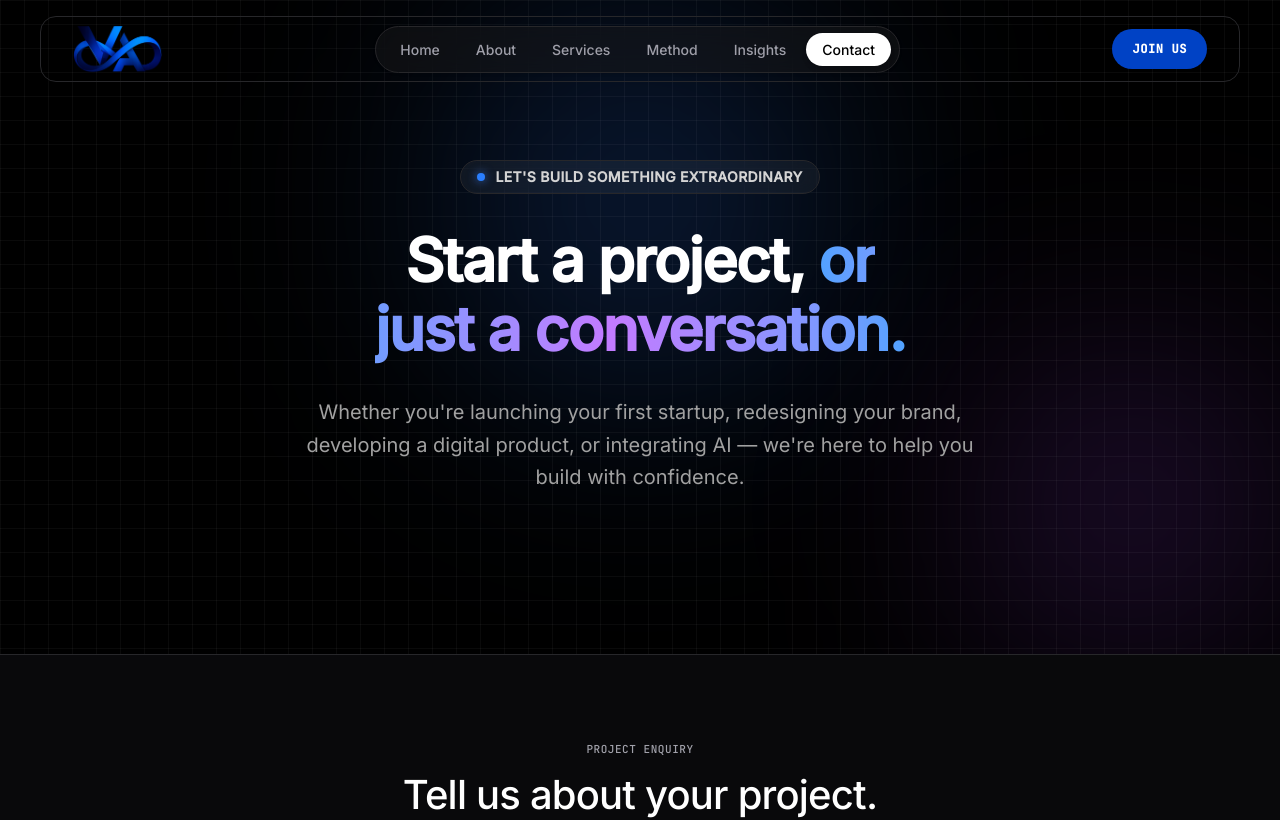
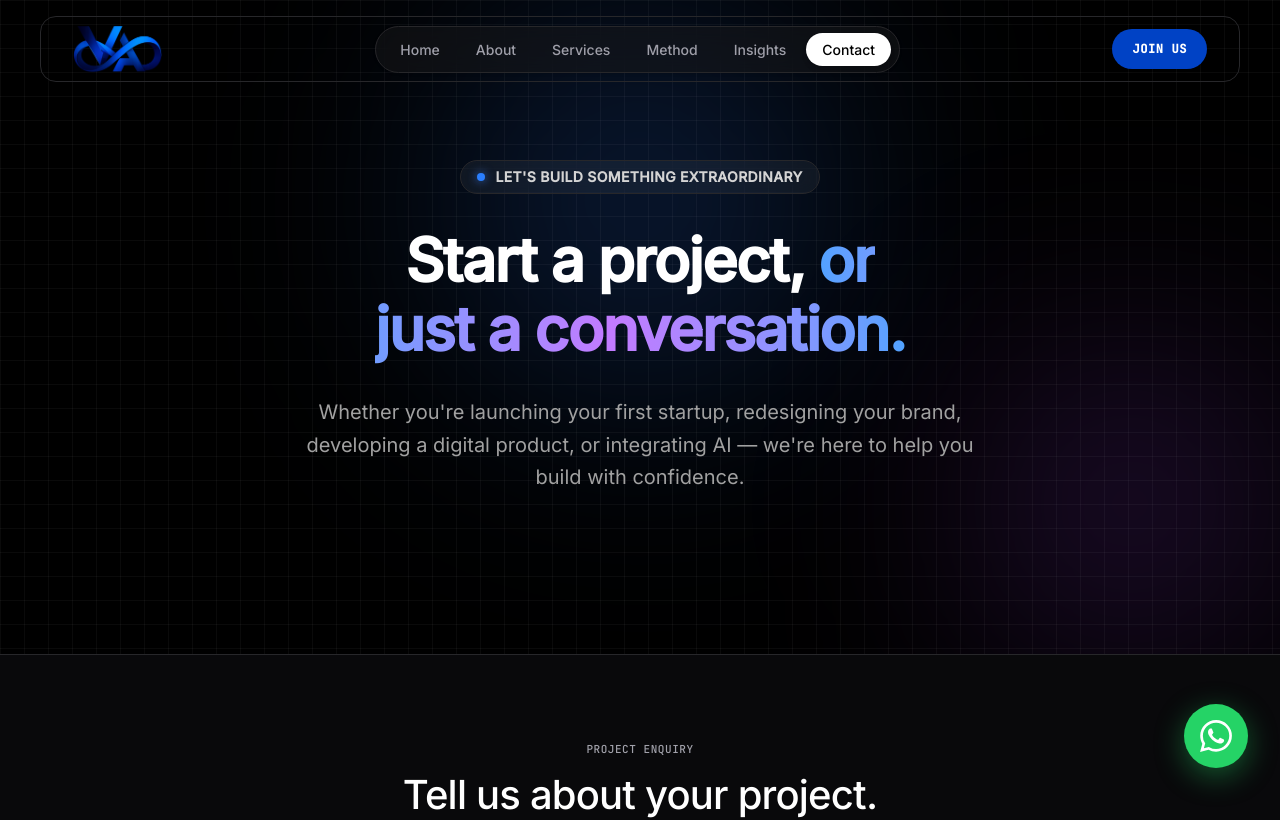
Before and after one commit to shivamk2707/Vistaar, a Next.js app: page /contact in a window 1280 px wide. Shown: the top 820 px of the page. Built offline with nearby package versions, Linux system fonts and the light colour scheme.

Commit message:
WhatsApp buton added on About and Contact page

```diff
--- a/src/app/about/page.tsx
+++ b/src/app/about/page.tsx
@@ -7,6 +7,7 @@
 import { Button } from "@/components/button";
 import { Container, Section, SectionHeading } from "@/components/layout";
 import { Reveal } from "@/components/reveal";
+import { WhatsAppButton } from "@/components/whatsapp-button";
 import { cn } from "@/lib/utils";
 
 /* ============================================================
@@ -445,6 +446,8 @@
       <StorySection />
       <Stats />
       <Principles />
+
+      <WhatsAppButton />
     </main>
   );
 }
--- a/src/app/contact/page.tsx
+++ b/src/app/contact/page.tsx
@@ -17,6 +17,7 @@
 import { Container, Section } from "@/components/layout";
 import { PageHero } from "@/components/page-hero";
 import { Reveal } from "@/components/reveal";
+import { WhatsAppButton } from "@/components/whatsapp-button";
 import { cn } from "@/lib/utils";
 
 /* ============================================================
@@ -669,6 +670,8 @@
       />
       <ProjectForm />
       <Offices />
+
+      <WhatsAppButton />
     </main>
   );
 }
--- /dev/null
+++ b/src/components/whatsapp-button.tsx
@@ -0,0 +1,46 @@
+"use client";
+
+import { useEffect, useState } from "react";
+import { createPortal } from "react-dom";
+import { cn } from "@/lib/utils";
+
+const WhatsAppIcon = ({ className }: { className?: string }) => (
+  <svg
+    xmlns="http://www.w3.org/2000/svg"
+    viewBox="0 0 24 24"
+    fill="currentColor"
+    className={className}
+  >
+    <path d="M17.472 14.382c-.297-.149-1.758-.867-2.03-.967-.273-.099-.471-.148-.67.15-.197.297-.767.966-.94 1.164-.173.199-.347.223-.644.075-.297-.15-1.255-.463-2.39-1.475-.883-.788-1.48-1.761-1.653-2.059-.173-.297-.018-.458.13-.606.134-.133.298-.347.446-.52.149-.174.198-.298.298-.497.099-.198.05-.371-.025-.52-.075-.149-.669-1.612-.916-2.207-.242-.579-.487-.5-.669-.51-.173-.008-.371-.01-.57-.01-.198 0-.52.074-.792.372-.272.297-1.04 1.016-1.04 2.479 0 1.462 1.065 2.875 1.213 3.074.149.198 2.096 3.2 5.077 4.487.709.306 1.262.489 1.694.625.712.227 1.36.195 1.871.118.571-.085 1.758-.719 2.006-1.413.248-.694.248-1.289.173-1.413-.074-.124-.272-.198-.57-.347m-5.421 7.403h-.004a9.87 9.87 0 01-5.031-1.378l-.361-.214-3.741.982.998-3.648-.235-.374a9.86 9.86 0 01-1.51-5.26c.001-5.45 4.436-9.884 9.888-9.884 2.64 0 5.122 1.03 6.988 2.898a9.825 9.825 0 012.893 6.994c-.003 5.45-4.437 9.884-9.885 9.884m8.413-18.297A11.815 11.815 0 0012.05 0C5.495 0 .16 5.335.157 11.892c0 2.096.547 4.142 1.588 5.945L.057 24l6.305-1.654a11.882 11.882 0 005.683 1.448h.005c6.554 0 11.89-5.335 11.893-11.893a11.821 11.821 0 00-3.48-8.413z" />
+  </svg>
+);
+
+export function WhatsAppButton() {
+  const [mounted, setMounted] = useState(false);
+
+  useEffect(() => {
+    setMounted(true);
+  }, []);
+
+  const phoneNumber = "917558510743"; // Assumes India code (+91) based on standard 10 digit number.
+  const message = "Hi, I would like to know more about Vistaar!";
+
+  const whatsappUrl = `https://wa.me/${phoneNumber}?text=${encodeURIComponent(message)}`;
+
+  if (!mounted) return null;
+
+  return createPortal(
+    <a
+      href={whatsappUrl}
+      target="_blank"
+      rel="noopener noreferrer"
+      className={cn(
+        "fixed bottom-8 right-8 z-[100] flex h-16 w-16 items-center justify-center rounded-full bg-[#25D366] text-white shadow-[0_8px_30px_rgba(37,211,102,0.4)] transition-all hover:scale-110 hover:shadow-[0_12px_40px_rgba(37,211,102,0.6)] active:scale-95"
+      )}
+      aria-label="Chat with us on WhatsApp"
+    >
+      <WhatsAppIcon className="h-8 w-8" />
+    </a>,
+    document.body
+  );
+}
```
